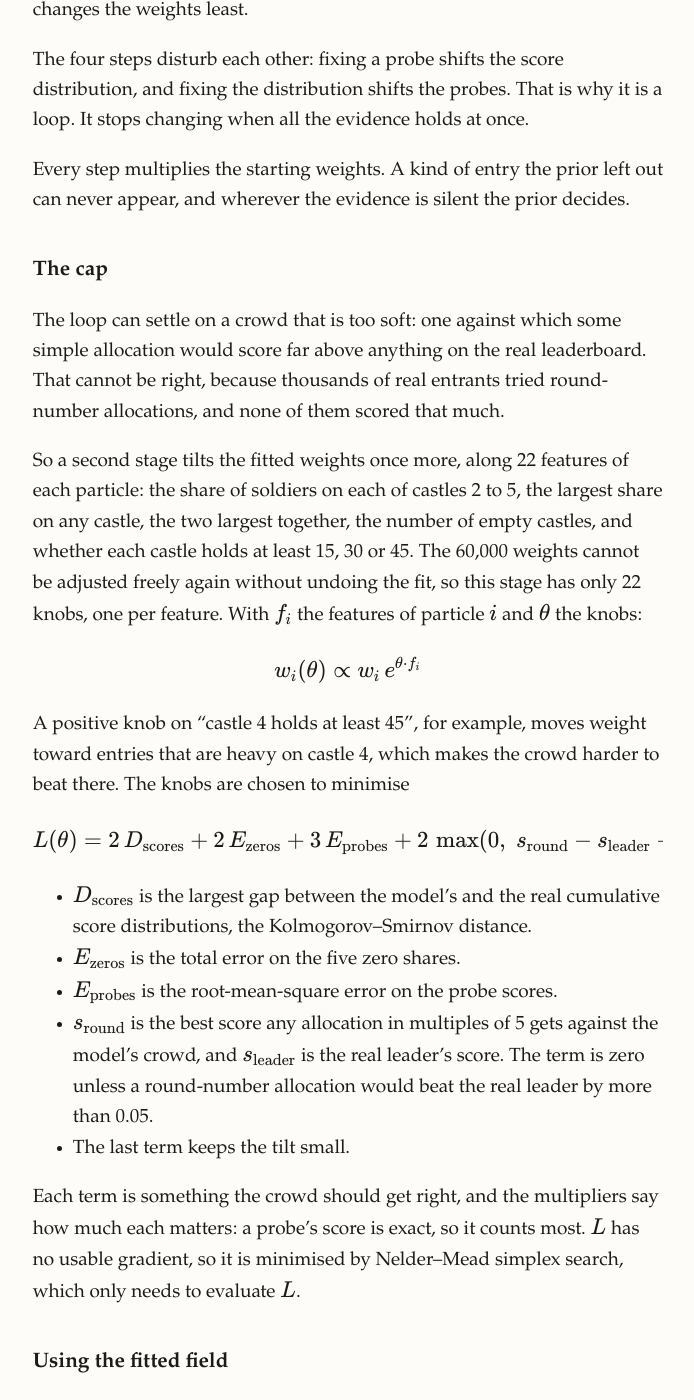
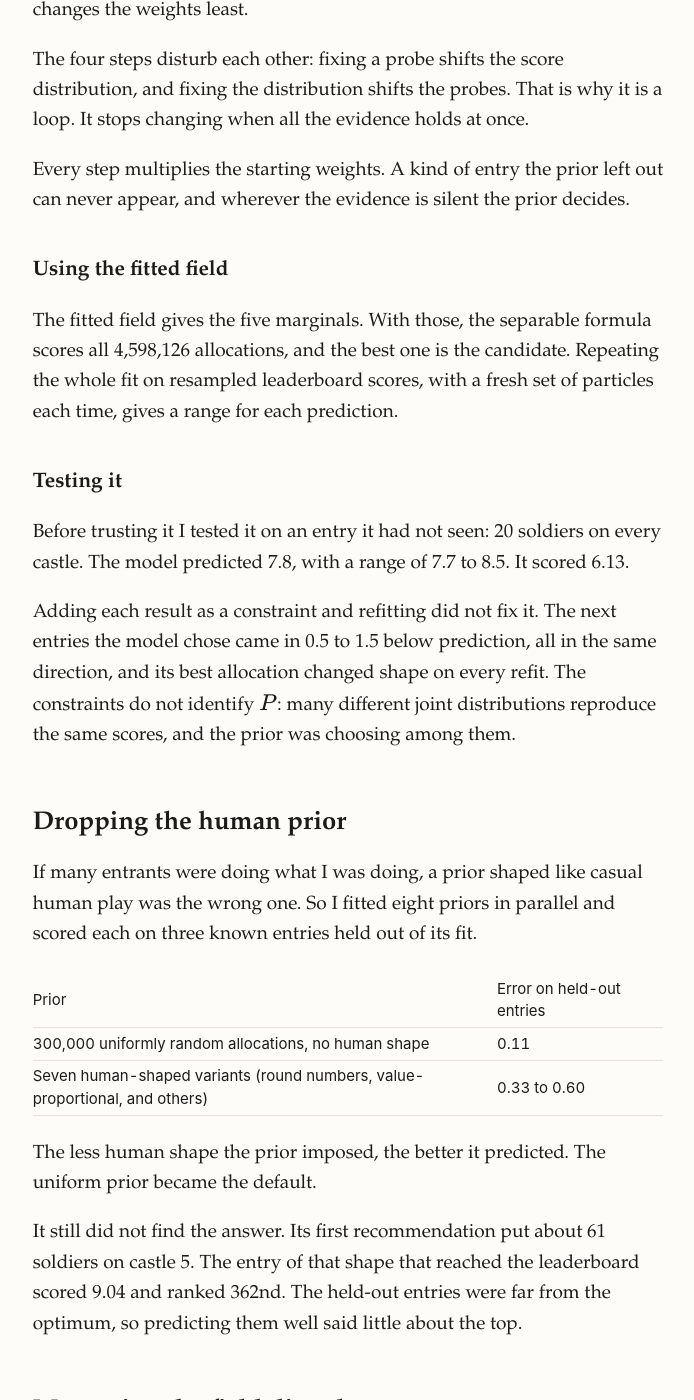
Before and after one commit to kinshu0/kinshu0.github.io, a Jekyll site: the page built from _posts/2026-11-22-castle-challenge.markdown, in a window 1280 px wide and 1400 px high, scrolled down 7741 px. Shown: the whole window, without its empty margins (292-986 px from the left). Built offline with Jekyll 4.4.1, drawn with Linux system fonts in a browser that asks for light colours.

Commit message:
Castle post: cut the cap stage
Co-Authored-By: Claude Fable 5.2 <noreply@anthropic.com>

```diff
--- a/_posts/2026-11-22-castle-challenge.markdown
+++ b/_posts/2026-11-22-castle-challenge.markdown
@@ -210,30 +210,6 @@ The four steps disturb each other: fixing a probe shifts the score distribution,
 
 Every step multiplies the starting weights. A kind of entry the prior left out can never appear, and wherever the evidence is silent the prior decides.
 
-### The cap
-
-The loop can settle on a crowd that is too soft: one against which some simple allocation would score far above anything on the real leaderboard. That cannot be right, because thousands of real entrants tried round-number allocations, and none of them scored that much.
-
-So a second stage tilts the fitted weights once more, along 22 features of each particle: the share of soldiers on each of castles 2 to 5, the largest share on any castle, the two largest together, the number of empty castles, and whether each castle holds at least 15, 30 or 45. The 60,000 weights cannot be adjusted freely again without undoing the fit, so this stage has only 22 knobs, one per feature. With $$f_i$$ the features of particle $$i$$ and $$\theta$$ the knobs:
-
-$$
-w_i(\theta) \propto w_i \, e^{\theta \cdot f_i}
-$$
-
-A positive knob on "castle 4 holds at least 45", for example, moves weight toward entries that are heavy on castle 4, which makes the crowd harder to beat there. The knobs are chosen to minimise
-
-$$
-L(\theta) = 2 \, D_{\text{scores}} + 2 \, E_{\text{zeros}} + 3 \, E_{\text{probes}} + 2 \, \max(0, \; s_{\text{round}} - s_{\text{leader}} - 0.05) + 0.002 \, \lVert \theta \rVert^2
-$$
-
-- $$D_{\text{scores}}$$ is the largest gap between the model's and the real cumulative score distributions, the Kolmogorov–Smirnov distance.
-- $$E_{\text{zeros}}$$ is the total error on the five zero shares.
-- $$E_{\text{probes}}$$ is the root-mean-square error on the probe scores.
-- $$s_{\text{round}}$$ is the best score any allocation in multiples of 5 gets against the model's crowd, and $$s_{\text{leader}}$$ is the real leader's score. The term is zero unless a round-number allocation would beat the real leader by more than 0.05.
-- The last term keeps the tilt small.
-
-Each term is something the crowd should get right, and the multipliers say how much each matters: a probe's score is exact, so it counts most. $$L$$ has no usable gradient, so it is minimised by Nelder–Mead simplex search, which only needs to evaluate $$L$$.
-
 ### Using the fitted field
 
 The fitted field gives the five marginals. With those, the separable formula scores all 4,598,126 allocations, and the best one is the candidate. Repeating the whole fit on resampled leaderboard scores, with a fresh set of particles each time, gives a range for each prediction.
```
